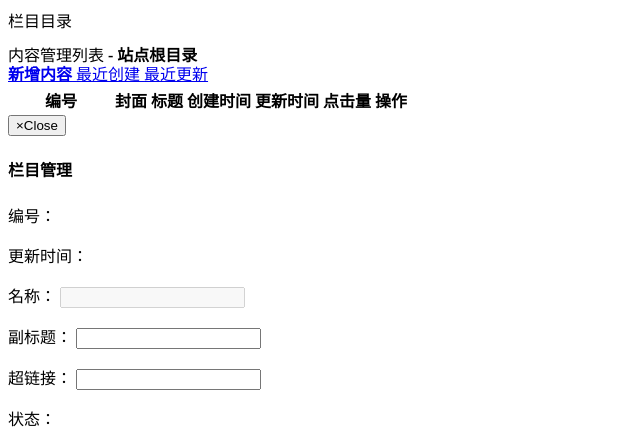
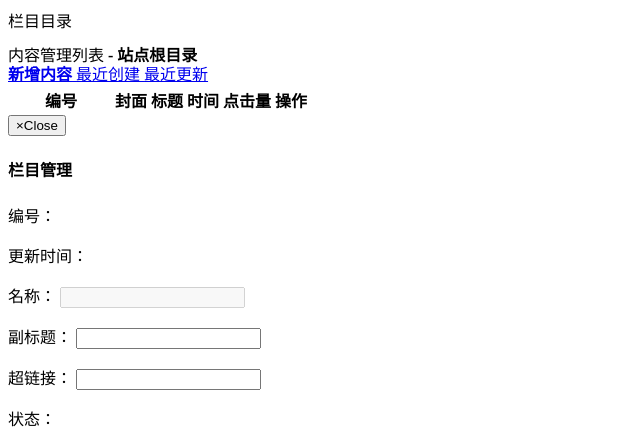
Before and after one commit to bit128/pandora, a PHP site: page /app/views/home/content.php in a window 1280 px wide. Shown: the top 429 px of the page, without its empty margins (0-640 px from the left). Run offline with PHP 8.4, Linux system fonts and the light colour scheme; lists and menus that the app fills with data are empty.

Commit message:
优化内容列表

```diff
--- a/app/controllers/HomeController.php
+++ b/app/controllers/HomeController.php
@@ -144,6 +144,9 @@ class HomeController extends Controller
 			View::layout()->render('content_detail', $data);
 		}
 	}
+
+	public function actionContentNote()
+	{}
 
 	/**
 	* 搜索词库管理页面
--- a/app/statics/home/js/main.js
+++ b/app/statics/home/js/main.js
@@ -101,10 +101,6 @@ Content.prototype = {
 				}
 			});
 		});
-		f.handle.on('click', '.edit_content', function(){
-			var ct_id = $(this).parent().find('small').text();
-			window.open('/home/contentDetail/id/'+ct_id);
-		});
 		f.pages.on('click', 'a', function(){
 			f.ct_np = parseInt($(this).text());
 			f.ct_offset = (f.ct_np - 1) * f.ct_limit;
@@ -158,9 +154,10 @@ Content.prototype = {
 					f.ct_pages = Math.ceil(f.ct_count / f.ct_limit);
 					var html = '';
 					$.each(data.result.result, function(i, d){
-						html += '<tr data-id="'+d.ct_id+'"><td style="text-align:center;">';
-						html += '<small>'+d.ct_id+'</small><br>';
-						html += '<button type="button" class="btn btn-info btn-xs edit_content"><span class="glyphicon glyphicon-pencil"></span> 编辑内容</button></td>';
+						html += '<tr data-id="'+d.ct_id+'"><td style="text-align:center;width:130px;">';
+						html += '<p>'+d.ct_id+'</p>';
+						html += '<a href="/home/contentDetail/id/'+d.ct_id+'" target="_blank" class="btn btn-info btn-xs edit_content"><span class="glyphicon glyphicon-pencil"></span> 编辑</a>'
+						html += ' <a href="/home/contentNote/id/'+d.ct_id+'" class="btn btn-default btn-xs edit_content"><span class="glyphicon glyphicon-comment"></span> 评论</button></td>';
 						html += '<td class="set_image"><input id="img_'+d.ct_id+'" type="file" style="position: absolute;filter: alpha(opacity=0);opacity:0;width:80px;height:60px;" name="file_name">';
 						if(d.ct_image == ''){
 							html += '<img src="/app/statics/files/images/default.jpg" class="img-responsive" style="max-width:80px;"></td>';
@@ -170,7 +167,7 @@ Content.prototype = {
 						html += '<td><strong class="set_text" data-field="ct_title">'+(d.ct_title != '' ? d.ct_title : f.default_title)+'</strong><br>';
 						html += '<small style="color:#999;" class="set_text" data-field="ct_subtit">'+(d.ct_subtit != '' ? d.ct_subtit : f.default_subtit)+'</small>';
 						html += '<div style="font-size:10px;color:#cc63c9;" class="set_text" data-field="ct_keyword">'+(d.ct_keyword != '' ? d.ct_keyword : f.default_keyword)+'</div></td>';
-						html += '<td><small>'+f.printTime(d.ct_ctime)+'</small></td><td><small>'+f.printTime(d.ct_utime)+'</small></td>';
+						html += '<td><small><span class="text-info">(创建)</span> '+f.printTime(d.ct_ctime)+'<br><span class="text-warning">(更新)</span> '+f.printTime(d.ct_utime)+'</small></td>';
 						html += '<td>'+d.ct_view+'</td>';
 						html += '<td style="width:50px;"><select class="set_status">';
 						for(var i=0; i<f.status_enum.length; i++){
--- a/app/views/home/content.php
+++ b/app/views/home/content.php
@@ -34,8 +34,7 @@
 								<th style="width:100px;">编号</th>
 								<th>封面</th>
 								<th>标题</th>
-								<th>创建时间</th>
-								<th>更新时间</th>
+								<th>时间</th>
 								<th>点击量</th>
 								<th>操作</th>
 							</tr>
```
